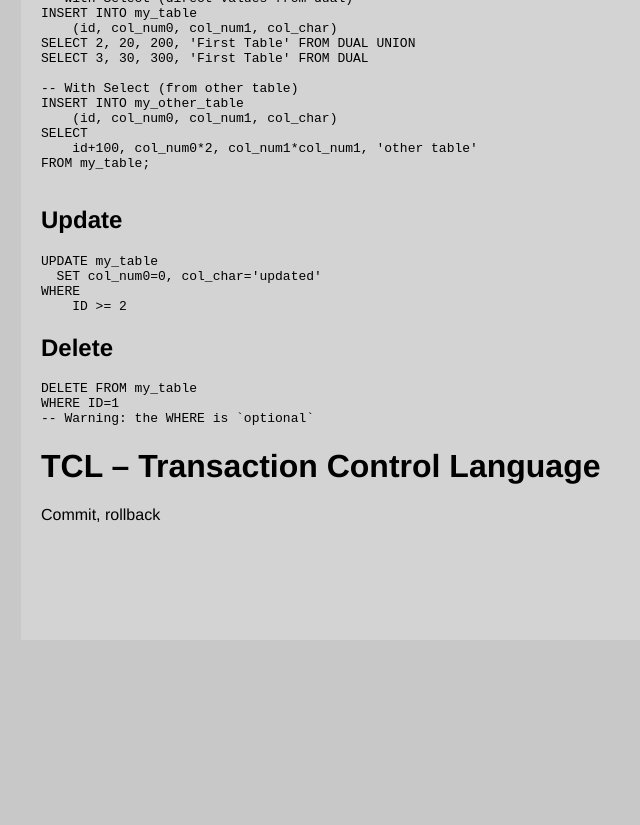
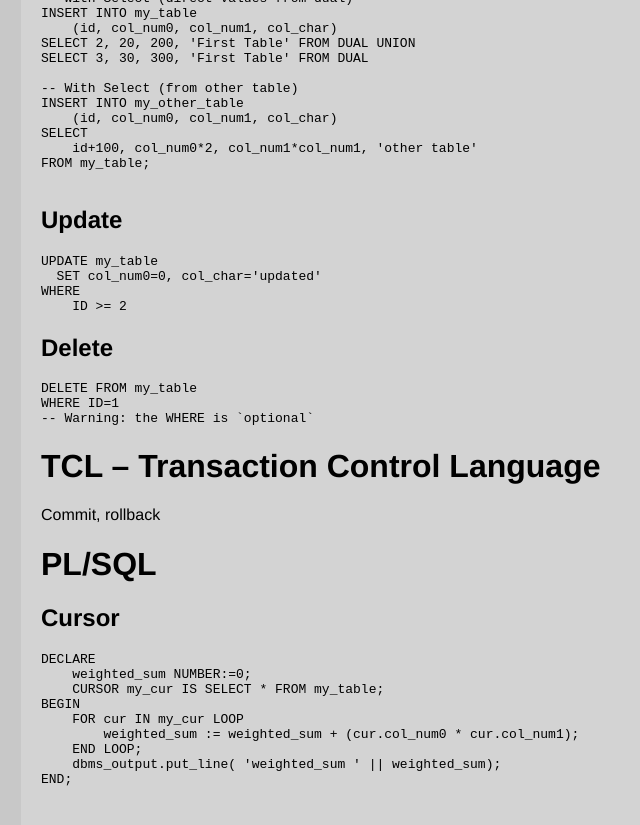
Before and after one commit to CarlosPena00/carlospena00.github.io, a Jekyll site: the page built from _posts/2022-12-24-oracle-template.md, in a window 1280 px wide and 900 px high, scrolled down 3059 px. Shown: the top 825 px of the window, without its empty margins (119-759 px from the left). Built offline with Jekyll 4.4.1, drawn with Linux system fonts in a browser that asks for light colours; before the commit the page ends 3699 px from its top, so only the background shows below that.

Commit message:
blog(sql): add sample of cursor with for loop

````diff
--- a/_posts/2022-12-24-oracle-template.md
+++ b/_posts/2022-12-24-oracle-template.md
@@ -177,3 +177,18 @@ WHERE ID=1
 
 # TCL – Transaction Control Language
 Commit, rollback
+
+# PL/SQL
+
+## Cursor
+```SQL
+DECLARE
+    weighted_sum NUMBER:=0;
+    CURSOR my_cur IS SELECT * FROM my_table;
+BEGIN
+    FOR cur IN my_cur LOOP
+        weighted_sum := weighted_sum + (cur.col_num0 * cur.col_num1);
+    END LOOP;
+    dbms_output.put_line( 'weighted_sum ' || weighted_sum);
+END;
+```
````
